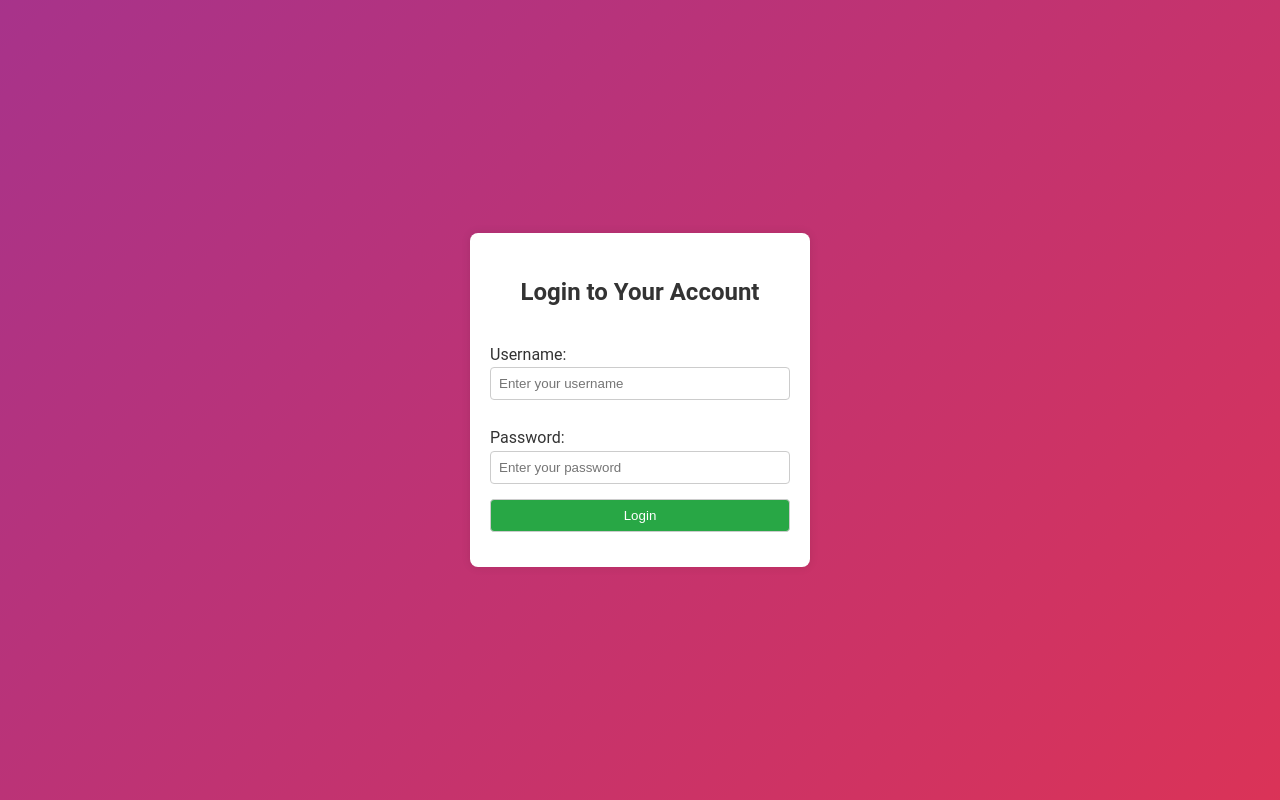
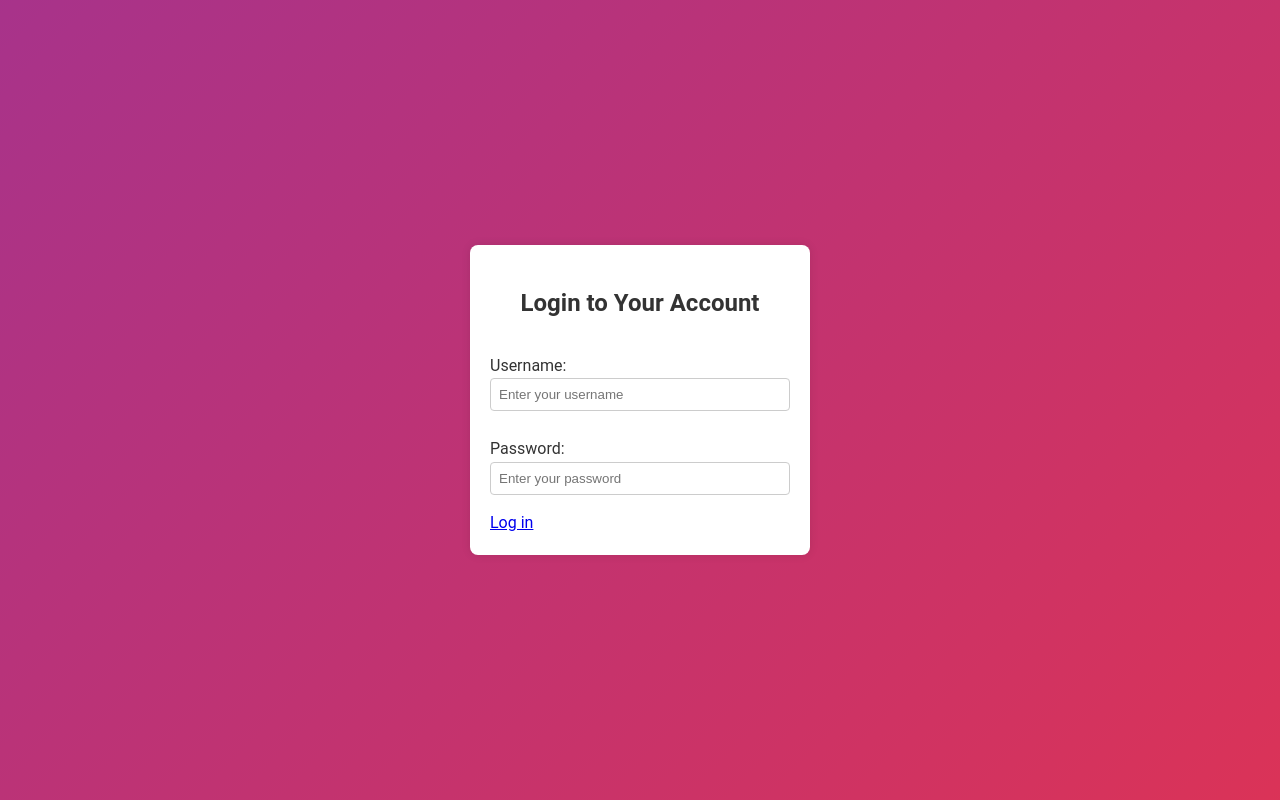
Before and after one commit to indrittti/druarstore, a plain HTML site: page login.html in a window 1280 px wide. Drawn offline with Linux system fonts and the light colour scheme.

Commit message:
Update login.html

```diff
--- a/login.html
+++ b/login.html
@@ -18,7 +18,7 @@
             <label for="password">Password:</label>
             <input type="password" id="password" name="password" placeholder="Enter your password" required>
 
-            <input type="submit" value="Login">
+            <a class="btn btn-primary" href="https://indrittti.github.io/druarstore.github.io/index.html">Log in</a>
         </form>
     </div>
 </body>
```
